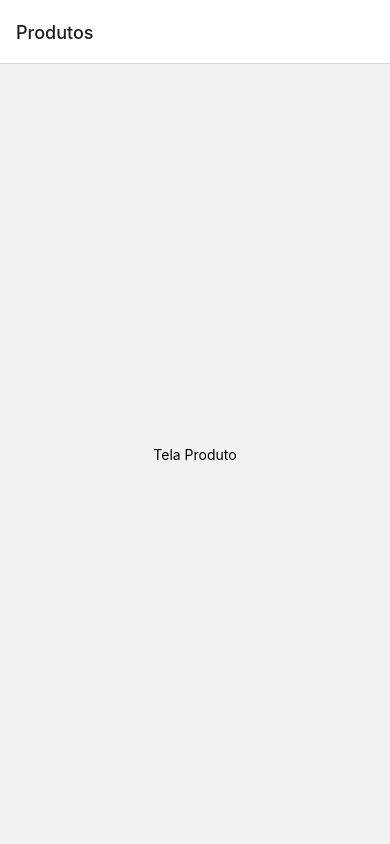
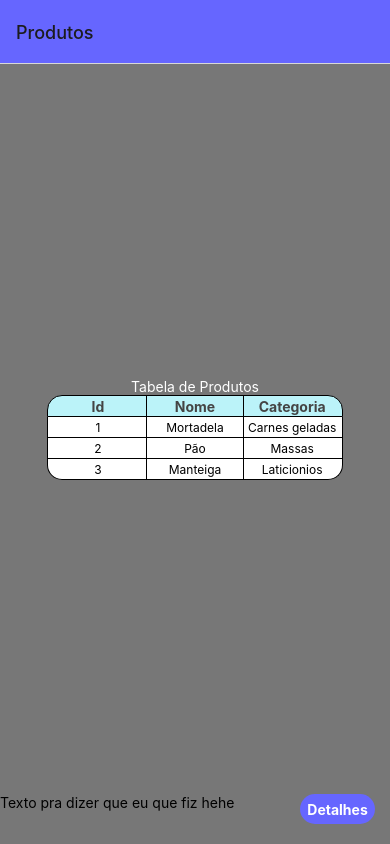
Before and after one commit to fnguedes/ProjetoBD, a React Native app: screen / in a window 390 px wide. Built offline with nearby package versions, Linux system fonts and the light colour scheme.

Commit message:
Tabela de Produtos Estátiaca inicial finalizada;Arquivo Tabela Virou Linha,

```diff
--- a/Style/Style.js
+++ b/Style/Style.js
@@ -3,5 +3,98 @@ const styles = StyleSheet.create({
     tabela: {
 
     },
+    botao:{
+        width:75,
+        height:30,
+        borderRadius:30,
+        backgroundColor:'#66f',
+        alignItems:'center',
+        justifyContent:'center',
+        alignSelf:'flex-end'
+    },
+    localBotao:{
+        paddingRight:15,
+        paddingBottom:20
+    },
+    txtBotao:{
+        fontWeight:'650',
+        color:'#fff'
+    },
+    tabBar:{
+        backgroundColor:'#66f'
+    },
+    linhaLast :{
+        width:'33%',
+        height:20,
+        justifyContent: 'center',
+        alignItems: 'center',
+    },
+    linhaCent:{
+        borderRightWidth:1,
+        borderLeftWidth:1,
+        width:'33%',
+        height:20,
+        alignItems:'center',
+        justifyContent:'center'
+    },
+    linhaNor:{
+        width:'33%',
+        height:20,
+        justifyContent: 'center',
+        alignItems: 'center',
+    },
+    linhaTi:{
+        width:'33%',
+        height:20,
+        alignItems:'center',
+        justifyContent:'center'
+    },
+    containerLinha:{
+        borderBottomWidth:1,
+        borderLeftWidth:1,
+        borderRightWidth:1,
+        width:'76%',
+        justifyContent: 'center',
+        alignItems: 'center',
+        flexDirection: 'row',
+        backgroundColor:'#fff'
+
+    },
+    containerLinhaTi:{
+        borderWidth:1,
+        width:'76%',
+        justifyContent: 'center',
+        alignItems: 'center',
+        flexDirection: 'row',
+        backgroundColor:'#bbf3f9',
+        borderTopRightRadius:15,
+        borderTopLeftRadius:15
+    },
+    containerLinhaLast:{
+        width:'76%',
+        justifyContent: 'center',
+        alignItems: 'center',
+        flexDirection: 'row',
+        borderBottomWidth:1,
+        borderLeftWidth:1,
+        borderRightWidth:1,
+        backgroundColor:'#fff',
+        borderBottomLeftRadius:15,
+        borderBottomRightRadius:15
+    },
+    containerTabela:{
+        flex:1,
+        justifyContent:'center',
+        alignItems:'center'
+    },
+    txtTitulo:{
+        color:"#444",
+        fontWeight:'700'
+    },
+    txtDados:{
+        fontSize:12,
+
+    }
+
   })
   export default styles
--- a/package.json
+++ b/package.json
@@ -8,6 +8,7 @@
     "eject": "expo eject"
   },
   "dependencies": {
+    "@react-navigation/elements": "^1.2.1",
     "@react-navigation/native": "^6.0.6",
     "@react-navigation/native-stack": "^6.2.5",
     "expo": "~42.0.1",
--- a/routes/Stack.js
+++ b/routes/Stack.js
@@ -2,12 +2,18 @@ import React from 'react'
 import {createNativeStackNavigator} from '@react-navigation/native-stack'
 import TelaProduto from '../src/Views/TelaProduto'
 import TelaDetalheProduto from '../src/Views/TelaDetalheProduto'
+import styles from '../Style/Style'
 
 const Stack= createNativeStackNavigator()
 
 export default props =>(
     <Stack.Navigator initialRouteName="Tela Produto">
-        <Stack.Screen name="Tela Produto" component={TelaProduto} options={{title:'Produtos'}} />
-        <Stack.Screen name="Tela Detalhe Produto" component={TelaDetalheProduto} options={{title:'Detalhes'}} />
+        <Stack.Screen name="Tela Produto" component={TelaProduto} options={{title:'Produtos',headerStyle:styles.tabBar}} />
+
+
+        <Stack.Screen name="Tela Detalhe Produto" component={TelaDetalheProduto} options={{title:'Detalhes'
+            ,headerStyle:styles.tabBar }}/>
+
+
     </Stack.Navigator>
 )
--- /dev/null
+++ b/src/Components/Linha.js
@@ -0,0 +1,59 @@
+import React from 'react'
+import { Text, View } from 'react-native'
+import styles from '../../Style/Style'
+
+export default props => (
+    <View style={styles.containerLinhaLast}>
+        <View style={styles.linhaLast}>
+            <Text style={styles.txtDados}>{props.dados.id}</Text>
+        </View>
+        <View style={styles.linhaCent}>
+            <Text style={styles.txtDados}>{props.dados.nome}</Text>
+        </View>
+        <View style={styles.linhaLast}>
+            <Text style={styles.txtDados}>{props.dados.categoria}</Text>
+        </View>
+    </View>
+
+)
+
+export function LinhaNor(props) {
+
+    console.warn(props.dados)
+
+    return (
+        <View style={styles.containerLinha}>
+            <View style={styles.linhaNor}>
+                <Text style={styles.txtDados}>{props.dados.id}</Text>
+            </View>
+            <View style={styles.linhaCent}>
+                <Text style={styles.txtDados}>{props.dados.nome}</Text>
+
+            </View>
+            <View style={styles.linhaNor}>
+                <Text style={styles.txtDados}>{props.dados.categoria}</Text>
+
+            </View>
+        </View>
+
+    )
+}
+
+export function LinhaTitulo() {
+
+    return (
+        <View style={styles.containerLinhaTi}>
+            <View style={styles.linhaTi}>
+                <Text style={styles.txtTitulo}>Id</Text>
+            </View>
+            <View style={styles.linhaCent}>
+                <Text style={styles.txtTitulo}>Nome</Text>
+            </View>
+            <View style={styles.linhaTi}>
+                <Text style={styles.txtTitulo}>Categoria</Text>
+            </View>
+        </View>
+
+
+    )
+}
--- a/src/Components/Tabela.js
+++ /dev/null
@@ -1,9 +0,0 @@
-import React from 'react'
-import {Text, View} from 'react-native'
-
-export default props => (
-    <View style={{flex:1,justifyContent:'center',alignItems:'center'}}>
-            <Text>{props.children}</Text>
-    </View>
-
-)
--- a/src/Views/TelaDetalheProduto.js
+++ b/src/Views/TelaDetalheProduto.js
@@ -1,9 +1,12 @@
 import React from 'react'
 import { StyleSheet, Text, View } from 'react-native';
-import Tabela from '../Components/Tabela'
+import Linha from '../Components/Linha'
 
 export default function () {
     return (
-        <Tabela>Tela Detalhe</Tabela>
+        <View style={{ flex: 1, backgroundColor: '#777' }}>
+
+        <Text>Minha benga</Text>
+        </View>
     )
 }
--- a/src/Views/TelaProduto.js
+++ b/src/Views/TelaProduto.js
@@ -1,9 +1,56 @@
-import React from 'react'
-import { StyleSheet, Text, View } from 'react-native';
-import Tabela from '../Components/Tabela'
+import React,{useState} from 'react'
+import { FlatList, StyleSheet, Text, TouchableOpacity, View } from 'react-native';
+import LinhaLast, { LinhaNor, LinhaTitulo } from '../Components/Linha'
+import styles from '../../Style/Style';
+import TelaDetalheProduto from './TelaDetalheProduto';
 
-export default function () {
+export default function (props) {
+    const dados = [{ id: 1, nome: 'Mortadela', categoria: 'Carnes geladas' },
+    { id: 2, nome: 'Pão', categoria: 'Massas' },
+    { id: 3, nome: 'Manteiga', categoria: 'Laticionios' }]
+
+    // const [dados,setDados] = useState([{ id: 1, nome: 'Mortadela', categoria: 'Carnes geladas' },
+    // { id: 2, nome: 'Pão', categoria: 'Massas' },
+    // { id: 3, nome: 'Manteiga', categoria: 'Laticionios' }])
+    // console.warn(dados.length)
+    // let contador=0;
+
+    console.warn(dados.length)
     return (
-        <Tabela>Tela Produto</Tabela>
+
+        <View style={{ flex: 1, backgroundColor: '#777' }}>
+            <View style={styles.containerTabela}>
+                <Text style={{ color: '#fff' }}>Tabela de Produtos</Text>
+                {/* <FlatList
+                showsHorizontalScrollIndicator={false}
+                data={dados}
+                keyExtractor={(item)=>String(item.id)}
+                renderItem={(item)=>{dados.length=item.id}}
+                /> */}
+                <LinhaTitulo />
+                <LinhaNor dados={dados[0]} />
+                <LinhaNor dados={dados[1]} />
+                <LinhaLast dados={dados[2]}/>
+            </View>
+
+            <View style={{ flexDirection: 'row' }}>
+                <View style={{ flex: 1 }}>
+                    <Text>
+                        Texto pra dizer que eu que fiz hehe
+                    </Text>
+                </View>
+                <View>
+                    <TouchableOpacity style={styles.localBotao} onPress={() => { props.navigation.navigate("Tela Detalhe Produto") }} >
+                        <View style={styles.botao}>
+                            <Text style={styles.txtBotao}>
+                                Detalhes
+                            </Text>
+                        </View>
+                    </TouchableOpacity>
+
+                </View>
+            </View>
+
+        </View>
     )
 }
```
Also changed, not shown: 1 other file (tests, documents, lock files or other folders).
